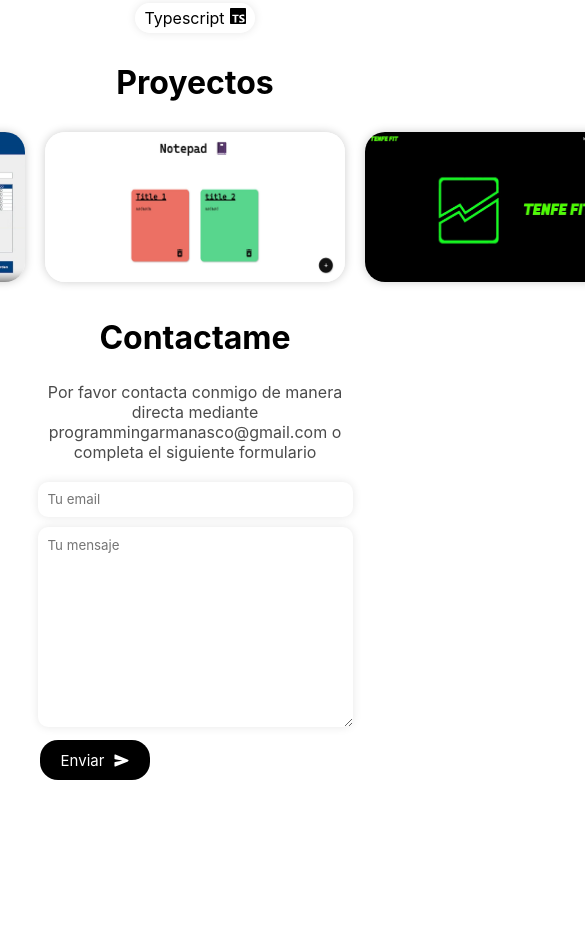
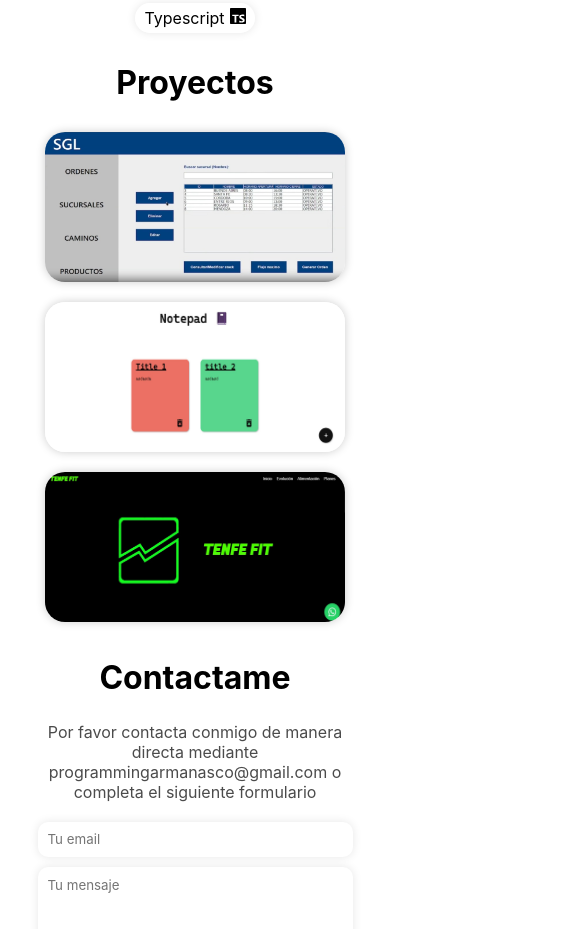
Before and after one commit to FrancoArmanasco2000/Portfolio, a React (Vite) app: page / in a window 390 px wide. Shown: the part 1680-2609 px from the top of the page, 585 px wide, since content can reach past the window. Before the commit the page ends 2492 px from the top, so only its background shows below. Built offline with nearby package versions, Linux system fonts and the light colour scheme.

Commit message:
change projects

```diff
--- a/src/App.css
+++ b/src/App.css
@@ -36,6 +36,14 @@
   flex-direction: column;
 }
 
+.container-projects {
+  display: flex;
+  align-items: center;
+  justify-content: center;
+  flex-wrap: wrap;
+  gap: 20px;
+}
+
 @media (min-width: 640px) {
   .background-2 {
       width: 68.75rem;
--- a/src/App.jsx
+++ b/src/App.jsx
@@ -20,7 +20,7 @@ function App() {
       <About />
       <Skills />
       <h1 style={{marginBottom:'30px'}}>Proyectos</h1>
-      <div style={{display:'flex', flexWrap:'wrap', width:'950px', gap:'20px', justifyContent:'center'}}>
+      <div className='container-projects'>
         <Project title='SGL' image={sgl} linkGithub='https://github.com/FrancoArmanasco2000/SGL_RETAIL'/>
         <Project title='Notepad' image={notepad} linkPage='http://notepad-farm.surge.sh/' linkGithub='https://github.com/FrancoArmanasco2000/Notepad'/>
         <Project title='FedeFit' image={fedefit} linkPage='https://fedefit.surge.sh/'/>
--- a/src/components/Project.css
+++ b/src/components/Project.css
@@ -40,11 +40,15 @@
     font-size: 30px;
 }
 
-
-
 .container-project:hover .mascara-project {
     background-color: rgba(0, 0, 0, 0.5);
     width: 300px;
     height: 151px;
     transition: all 0.3s;
 }
+
+@media screen and (max-width: 768px){
+    .container-project {
+        flex-direction: column;
+    }
+}
```
